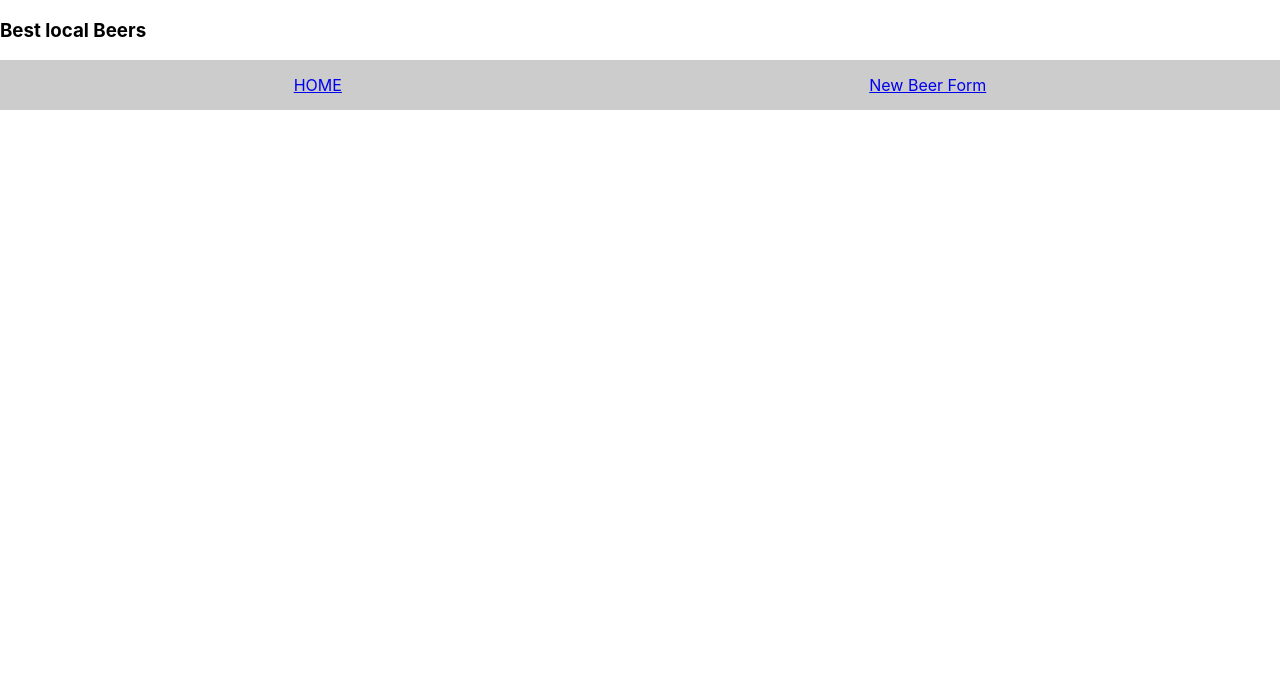
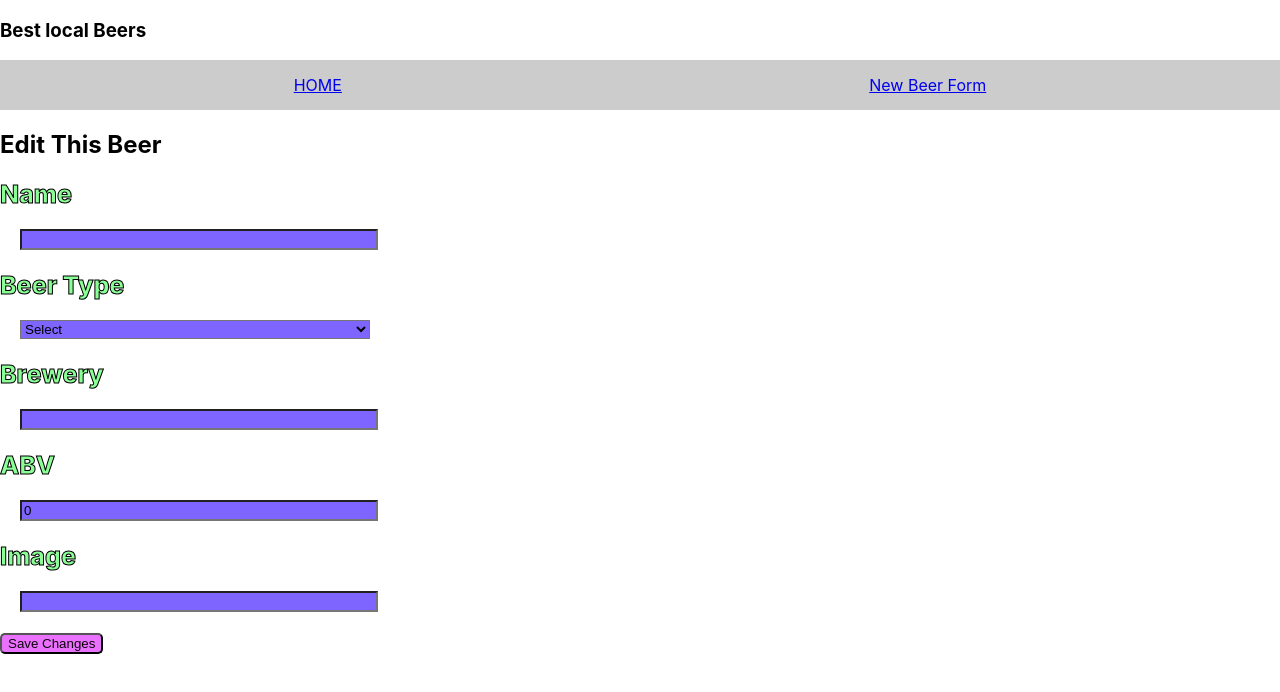
Before and after one commit to Risingsheild/Phase-3-Frontend, a React (Create React App) app: page /beers/1 in a window 1280 px wide. Shown: the top 692 px of the page. Built offline with nearby package versions, Linux system fonts and the light colour scheme; no server answers; the HTML template or start-up script is replaced by a standard one.

Commit message:
all done

```diff
--- a/src/App.js
+++ b/src/App.js
@@ -27,7 +27,7 @@ function onAddBeer(newBeer) {
 
 function updateBeer(currentBeer){
   const newBeerItem = beers.map((beer) =>
-  beer.id === currentBeer.id ? {...beer, }: beer)
+  beer.id === currentBeer.id ?  currentBeer : beer)
   setBeers(newBeerItem)
 }
 
@@ -38,7 +38,7 @@ function updateBeer(currentBeer){
       <Routes>
         <Route path='/' exact element={<HomePage beers={beers} onDeleteBeer={handleDelete}/>}/>
         <Route path='/add-a-beer' exact element={<AddBeer onAddBeer={onAddBeer}/>}/>
-        <Route path='/beer/:id/edit' exact element={<EditBeerPage beer={beers} onUpdateBeer={updateBeer}/>}/>
+        <Route path='/beers/:id' exact element={<EditBeerPage beer={beers} onUpdateBeer={updateBeer}/>}/>
       </Routes>
     </div>
   );
--- a/src/components/BeerCard.js
+++ b/src/components/BeerCard.js
@@ -73,7 +73,7 @@ function postNewRating(rating) {
                 <IconButton onClick={handleDelete}>
                     <DeleteIcon/>
                 </IconButton>
-                <IconButton onClick={() => navigate(`/beer/${beer.id}/edit`)}>
+                <IconButton onClick={() => navigate(`/beers/${beer.id}`)}>
                     <EditIcon />
                 </IconButton>
                     <h4>Please Rate this Beer</h4>
--- a/src/components/EditBeerPage.js
+++ b/src/components/EditBeerPage.js
@@ -1,11 +1,9 @@
 import React, {useState, useEffect} from 'react'
 import {useNavigate, useParams} from 'react-router'
 
-
-function EditBeerPage({onUpdateBeer}) {
-    //const defaultImage = "https://pngimg.com/uploads/beer/beer_PNG2376.png"
-    const[beer, setBeer] = useState(null)
-    const {id} = useParams
+function EditBeerPage({ onUpdateBeer}) {
+    const[beer, setBeer] = useState("")
+    const {id} = useParams()
     const[name, setName] = useState("")
     const[beer_type, setBeer_type] = useState("")
     const[abv, setAbv] = useState(0)
@@ -16,7 +14,7 @@ function EditBeerPage({onUpdateBeer}) {
     const navigate = useNavigate()
 
     useEffect(() => {
-        fetch(`http://localhost:9292/beers/individual/${id}`)
+        fetch(`http://localhost:9292/beers/${id}`)
         .then((r) => r.json())
         .then((data) => {
             setBeer(data)
@@ -40,7 +38,7 @@ function handleSubmit(e){
         image: image
     }
 
-    fetch(`http://localhost:9292/beer/${beer.id}/edit`, {
+    fetch(`http://localhost:9292/beers/${beer.id}`, {
         method: "PATCH",
         headers: {
             "Content-Type": "application/json",
```
